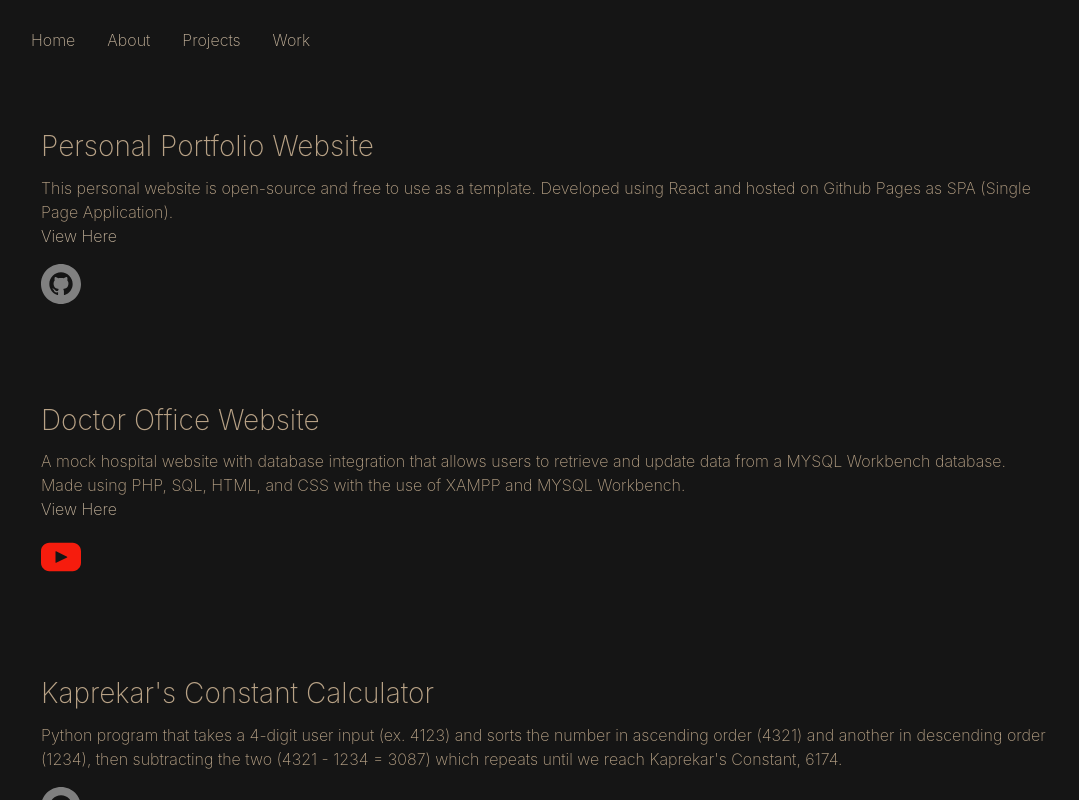
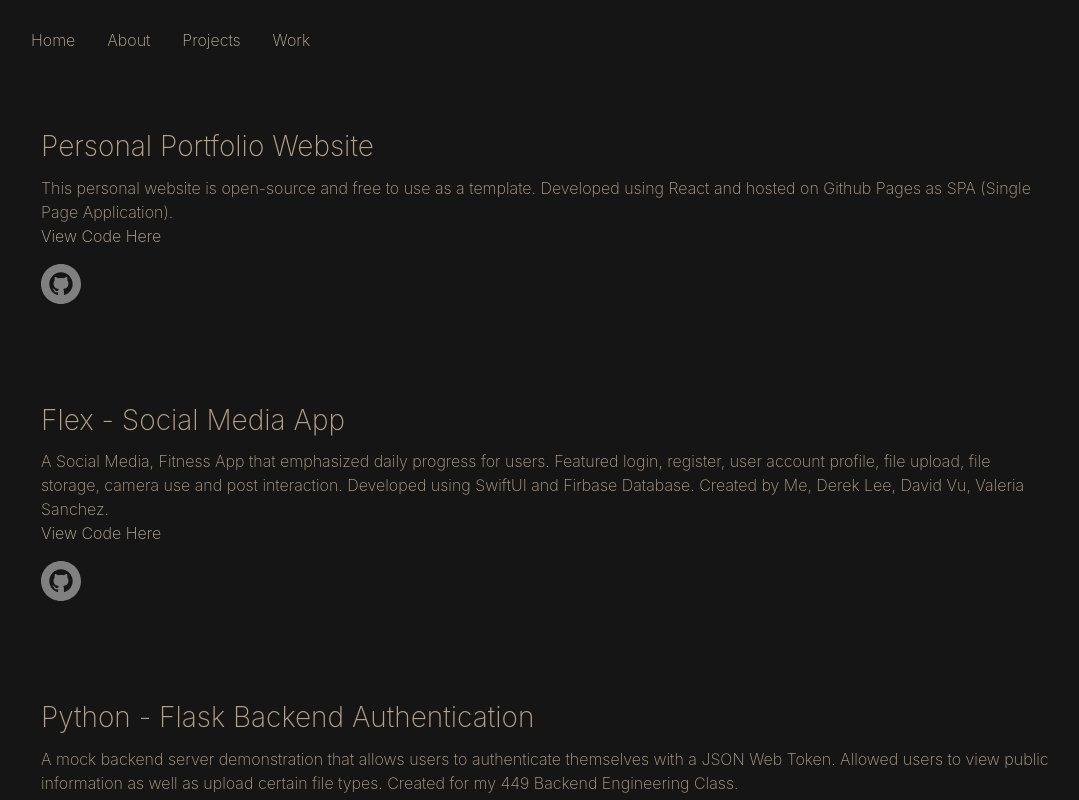
Before and after one commit to abandomingo/abandomingo.github.io, a React (Create React App) app: page / in a window 1280 px wide. Both pictures are taken after a click on the button "Projects". Shown: the top 800 px of the page, without its empty margins (94-1173 px from the left). Built offline with nearby package versions, Linux system fonts and the light colour scheme.

Commit message:
Added more projects

```diff
--- a/src/components/pages/ProjectsPage.js
+++ b/src/components/pages/ProjectsPage.js
@@ -19,14 +19,59 @@ const ProjectPage = () => {
                                 hosted on Github Pages as SPA (Single Page
                                 Application).
                                 <br/>
-                                <a href ="https://github.com/abandomingo">View Here</a>
+                                <a href ="https://github.com/abandomingo/abandomingo.github.io" target="blank">View Code Here</a>
                             </p>
                             <GithubLogo
                                 width="40"
                                 height="40"
                                 onClick={() => {
                                     window.location.href =
-                                        "https://github.com/abandomingo";
+                                        "https://github.com/abandomingo/abandomingo.github.io";
+                                }}
+                            />
+                        </Col>
+                    </Row>
+                </Container>
+                <Container style={{ padding: "50px" }}>
+                    <Row>
+                        <Col>
+                            <h3>Flex - Social Media App</h3>
+                            <p>
+                            A Social Media, Fitness App that emphasized daily progress for users.
+                            Featured login, register, user account profile, file upload, file storage,
+                            camera use and post interaction. Developed using SwiftUI and Firbase Database.
+                            Created by Me, Derek Lee, David Vu, Valeria Sanchez.
+                            <br/>
+                            <a href ="https://github.com/abandomingo/Flex" target="blank">View Code Here</a>
+                            </p>
+                            <GithubLogo
+                                width="40"
+                                height="40"
+                                onClick={() => {
+                                    window.location.href =
+                                        "https://github.com/abandomingo/Flex";
+                                }}
+                            />
+                        </Col>
+                    </Row>
+                </Container>
+                <Container style={{ padding: "50px" }}>
+                    <Row>
+                        <Col>
+                            <h3>Python - Flask Backend Authentication</h3>
+                            <p>
+                            A mock backend server demonstration that allows users to
+                            authenticate themselves with a JSON Web Token. Allowed users to view public information as well
+                            as upload certain file types. Created for my 449 Backend Engineering Class.
+                            <br/>
+                            <a href ="https://www.youtube.com/watch?v=GUVLpjrvIDo" target="blank">View Demo Here</a>
+                            </p>
+                            <YoutubeLogo
+                                width="40"
+                                height="40"
+                                onClick={() => {
+                                    window.location.href =
+                                        "https://www.youtube.com/watch?v=GUVLpjrvIDo";
                                 }}
                             />
                         </Col>
@@ -41,12 +86,12 @@ const ProjectPage = () => {
                             retrieve and update data from a MYSQL Workbench database.
                             Made using PHP, SQL, HTML, and CSS with the use of XAMPP and MYSQL Workbench.
                             <br/>
-                            <a href ="https://www.youtube.com/watch?v=Lb-wremQen0">View Here</a>
+                            <a href ="https://www.youtube.com/watch?v=Lb-wremQen0" target="blank">View Demo Here</a>
                             </p>
                             <YoutubeLogo
                                 width="40"
                                 height="40"
-                                onClick={() => {
+                                onClick={( ) => {
                                     window.location.href =
                                         "https://www.youtube.com/watch?v=Lb-wremQen0";
                                 }}
@@ -83,6 +128,7 @@ const ProjectPage = () => {
                                 their friends and generate clones of them. Created using Unity engine
                                 and C#.
                             </p>
+
                             <GithubLogo
                                 width="40"
                                 height="40"
--- a/src/components/pages/blocks/SkillsBlock.js
+++ b/src/components/pages/blocks/SkillsBlock.js
@@ -75,7 +75,7 @@ const SkillsBlock = () => {
                 </Row>
             </FadeInFromRight>
             <FadeInFromRight>
-                <Row style={{ padding: "10px", paddingBottom: "200px" }}>
+                <Row style={{ padding: "10px", paddingBottom: "100px" }}>
                     <Col>
                         <h4 class="text-info">Database and Data Analysis</h4>
                         <ul class="display-5 text-info">
@@ -88,10 +88,20 @@ const SkillsBlock = () => {
                         <h3 class="text-info">Other</h3>
                         <ul class="display-5 text-info">
                             <li>Unity</li>
-                            <li>Plastic SCM</li>
+                            <li>Postman</li>
                             <li>Replit</li>
                         </ul>
                     </Col>
+                </Row>
+            </FadeInFromRight>
+            <FadeInFromLeft>
+                <Row>
+                    <h1 class="display-3 my-3 text-info">Certification</h1>
+                </Row>
+            </FadeInFromLeft>
+            <FadeInFromRight>
+                <Row style={{ padding: "10px", paddingBottom: "200px" }}>
+                   <span class="display-5 text-info">Google Data Analytics Certified  September 2022 - January 2023</span>
                 </Row>
             </FadeInFromRight>
         </Container>
```
